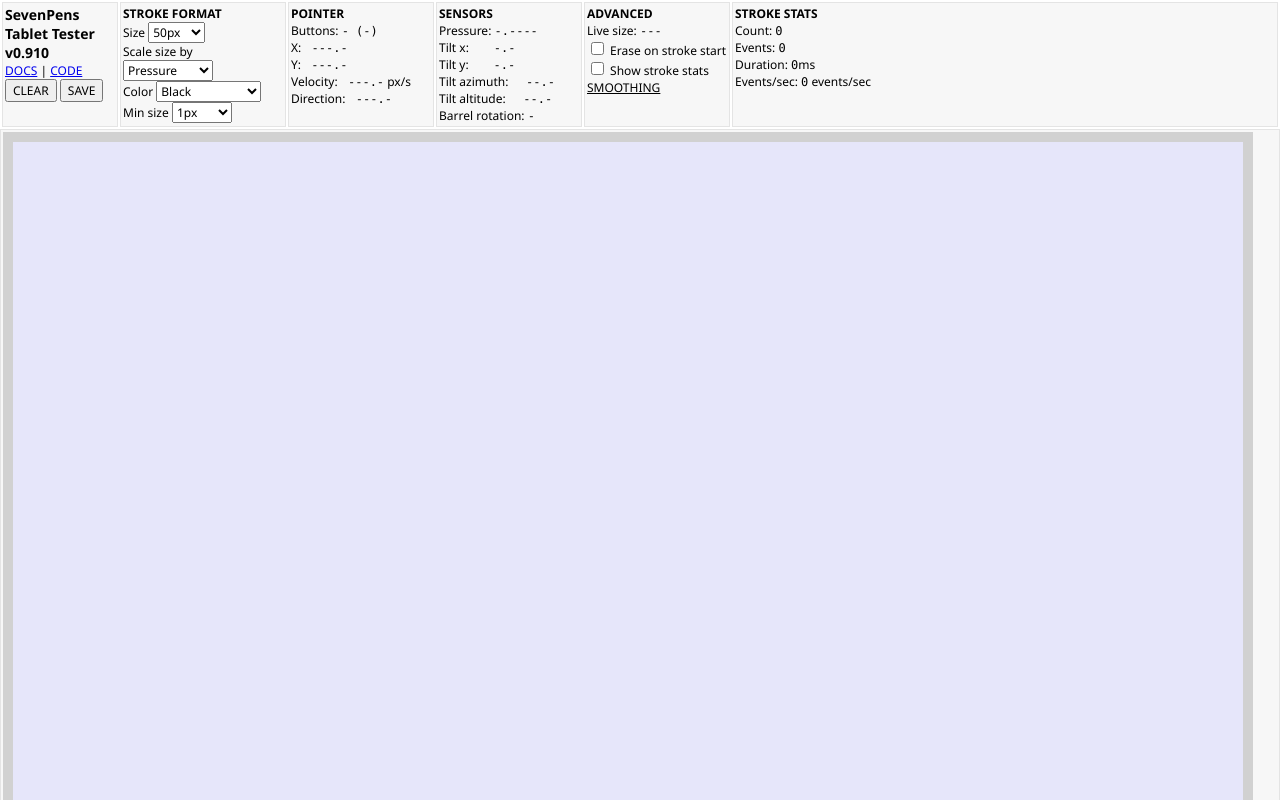
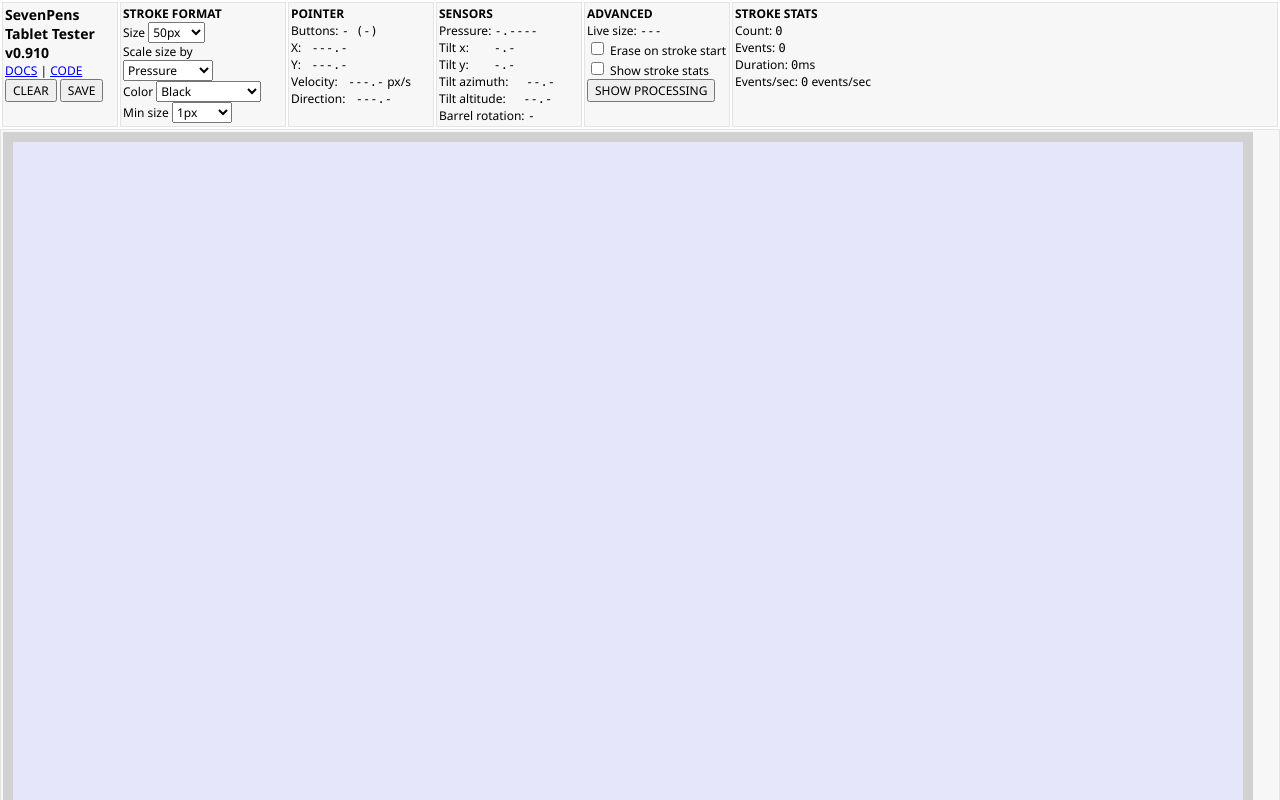
Before and after one commit to TheSevenPens/WebTabletTester, a Svelte app: page / in a window 1280 px wide. Shown: the top 800 px of the page. Built offline with nearby package versions, Linux system fonts and the light colour scheme.

Commit message:
Restored the processing flyout

```diff
--- a/src/components/AdvancedSettingsPanel.svelte
+++ b/src/components/AdvancedSettingsPanel.svelte
@@ -9,6 +9,7 @@
     import { drawPressureCurve } from "../lib/utils/draw.js";
 
     let curveCanvas;
+    let showSmoothing = false;
 
     $: {
         if (curveCanvas && $processingSettings.pressureCurveAmount) {
@@ -85,13 +86,21 @@
     </label>
     <br />
 
-    <p style="text-decoration: underline;" id="smoothingButton">SMOOTHING</p>
+    <button
+        type="button"
+        id="smoothingButton"
+        on:click={() => (showSmoothing = !showSmoothing)}
+    >
+        {showSmoothing ? "HIDE PROCESSING" : "SHOW PROCESSING"}
+    </button>
 
     <!-- Smoothing Flyout Element -->
-    <div id="smoothingFlyout" style="display: none;">
+    {#if showSmoothing}
+        <div id="smoothingFlyout" class="smoothing-flyout">
             <label for="positionSmoothingSlider">
                 Position smoothing:
-            <span>{$processingSettings.posXSmoother.amount || 0}</span></label
+                <span>{$processingSettings.posXSmoother.amount || 0}</span
+                ></label
             >
             <br />
             <input
@@ -188,7 +197,8 @@
                 <div class="basiccolumn">
                     <label
                         >Pressure curve: <span
-                        >{$processingSettings.pressureCurveAmount.amount}</span
+                            >{$processingSettings.pressureCurveAmount
+                                .amount}</span
                         >
                         <br />
 
@@ -198,7 +208,8 @@
                             min="-0.90"
                             max="0.90"
                             step="0.1"
-                        value={$processingSettings.pressureCurveAmount.amount}
+                            value={$processingSettings.pressureCurveAmount
+                                .amount}
                             list="pressureCurveTickmarks"
                             on:input={(e) => {
                                 const target = /** @type {HTMLInputElement} */ (
@@ -224,6 +235,8 @@
                 </div>
             </div>
             <br />
-        <button type="button" on:click={resetAdvancedSettings}>RESET</button>
+            <button type="button" on:click={resetAdvancedSettings}>RESET</button
+            >
         </div>
+    {/if}
 </div>
```
Lines whose indentation alone changed are shown as unchanged.
